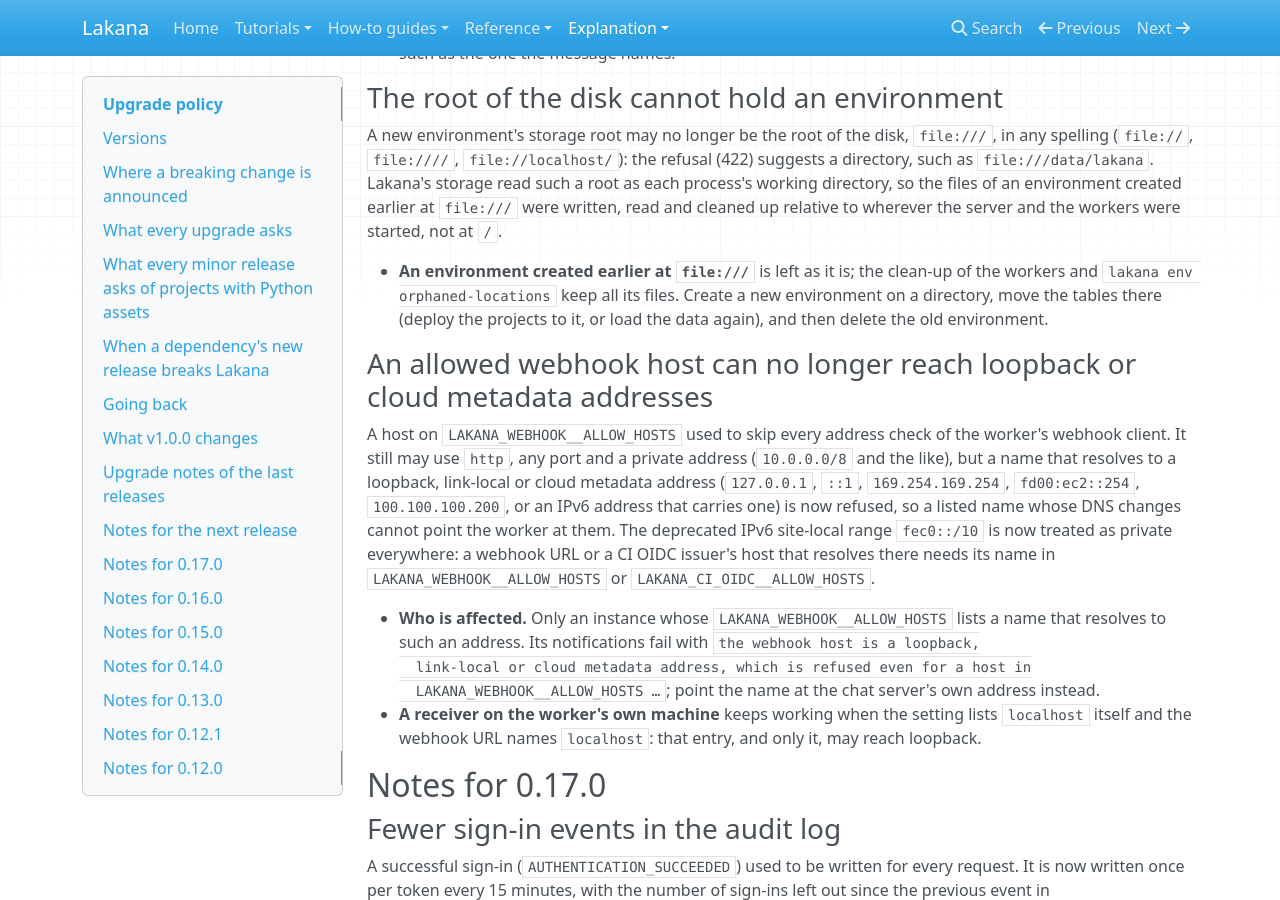
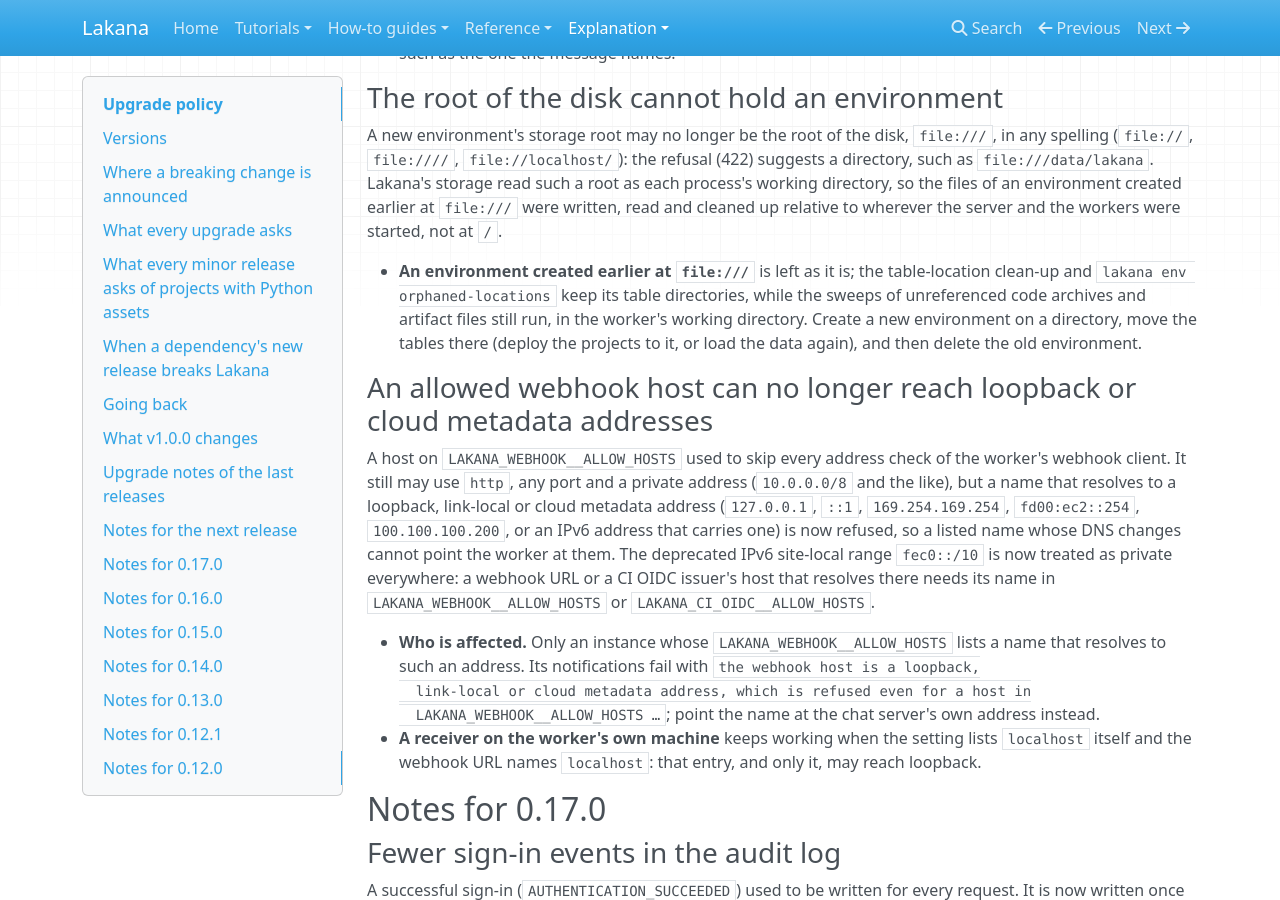
Before and after one commit to chrschy/lakana, an MkDocs documentation site: the page built from docs/site/explanation/upgrades.md, in a window 1280 px wide and 900 px high, scrolled down 5231 px. Built offline with MkDocs 1.6.1, drawn with Linux system fonts in a browser that asks for light colours; nearby versions of some CDN libraries.

Commit message:
docs: say which clean-ups still run for an environment at the disk root

```diff
--- a/docs/site/explanation/upgrades.md
+++ b/docs/site/explanation/upgrades.md
@@ -167,8 +167,9 @@
 directory, so the files of an environment created earlier at `file:///` were written, read and
 cleaned up relative to wherever the server and the workers were started, not at `/`.
 
-- **An environment created earlier at `file:///`** is left as it is; the clean-up of the workers
-  and `lakana env orphaned-locations` keep all its files. Create a new environment on a directory,
+- **An environment created earlier at `file:///`** is left as it is; the table-location clean-up and
+  `lakana env orphaned-locations` keep its table directories, while the sweeps of unreferenced code
+  archives and artifact files still run, in the worker's working directory. Create a new environment on a directory,
   move the tables there (deploy the projects to it, or load the data again), and then delete the
   old environment.
 
```
Also changed, not shown: docs/agent/security.md (+2 -1 lines).
